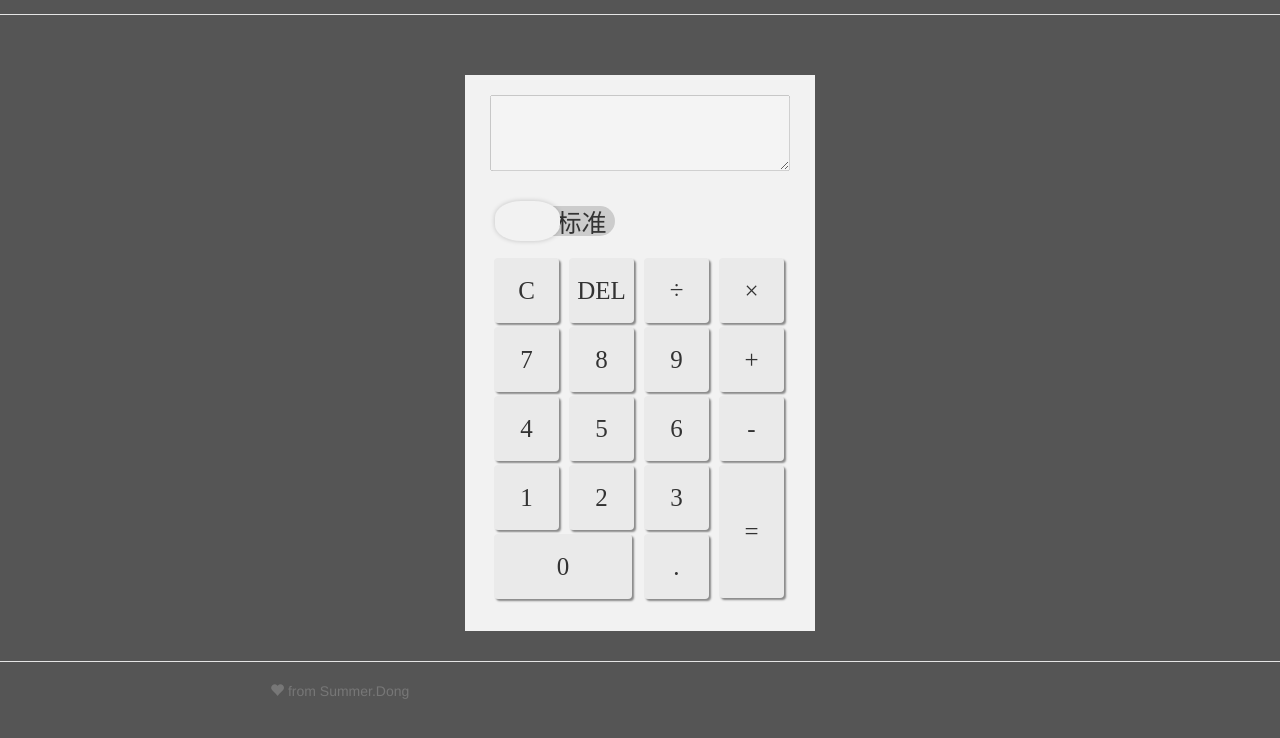
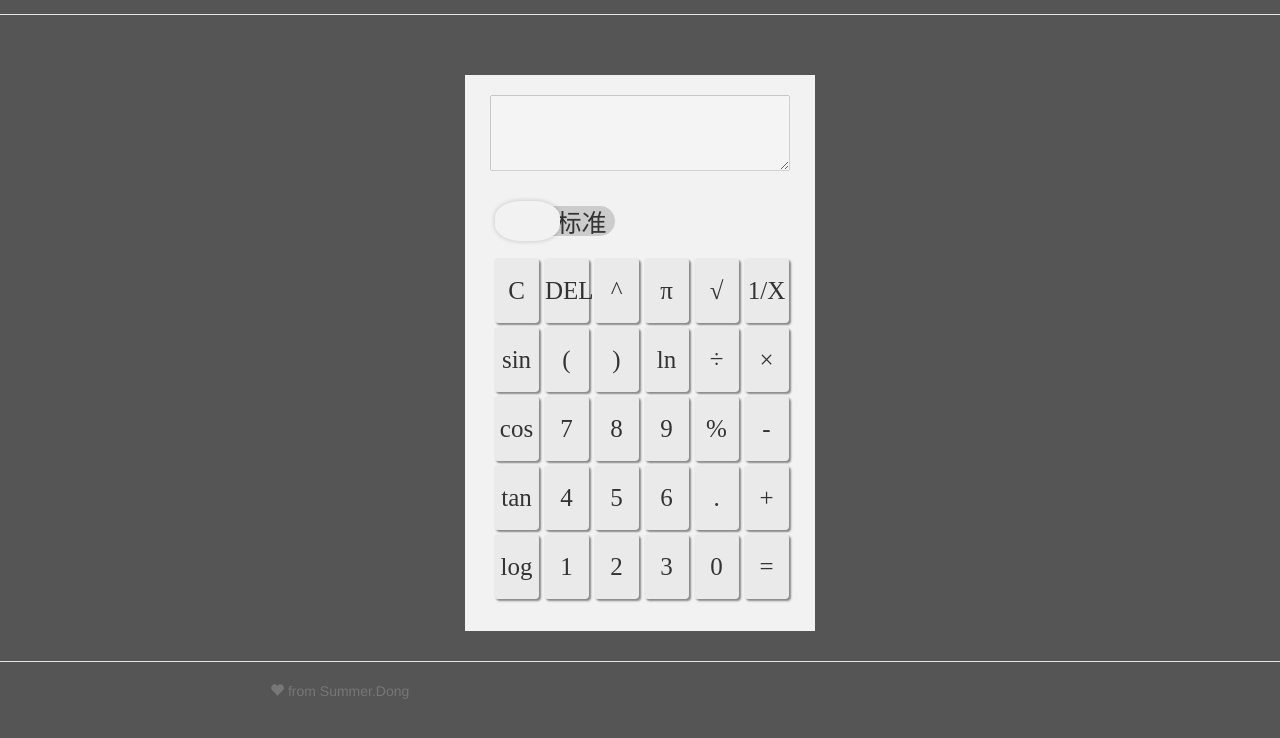
Before and after one commit to Summer-Dong/calculator, a website: page app/index.html in a window 1280 px wide. Shown: the part 58-796 px from the top of the page. Drawn offline with nearby package versions, Linux system fonts and the light colour scheme; some packages are replaced by stand-ins of ours; files that its build step writes are made by us from their sources.

Commit message:
[#2]finished the scientific calcu'style

```diff
--- a/app/styles/main.css
+++ b/app/styles/main.css
@@ -94,7 +94,7 @@
   margin: auto;
   background-color: #F2F2F2;
 }
-.col-md-3, .col-md-4, .col-md-8{
+.col-md-2, .col-md-3, .col-md-4, .col-md-8{
   padding: 2px;
 }
 .buttons,.buttonZero, .buttonsEqual{
@@ -105,6 +105,7 @@
   background-color: #EAEAEA;
   text-align: center;
   font: 25px bold;
+  outline: none;
   box-shadow: 2px 2px 2px #888888;
 }
 .buttonZero{
@@ -112,6 +113,18 @@
 }
 .buttonsEqual{
   height: 133px;
+}
+/*scientific calcu*/
+.buttonS{
+  width: 45px;
+  height:65px;
+  margin-left: 2px;
+  padding: 0;
+  background-color: #EAEAEA;
+  text-align: center;
+  font: 25px bold;
+  outline: none;
+  box-shadow: 2px 2px 2px #888888;
 }
 /* Everything but the jumbotron gets side spacing for mobile first views */
 .header,
--- a/app/views/main.html
+++ b/app/views/main.html
@@ -13,7 +13,7 @@
         </section>
     </div>
     <!-- normal calculator -->
-    <div class="main">
+    <div class="main" ng-show="false">
         <div class="row rowLine">
             <div class="col-md-3"><button class="btn buttons">C</button></div>
             <div class="col-md-3"><button class="btn buttons">DEL</button></div>
@@ -49,7 +49,46 @@
     </div>
 
     <!-- scientific calculator -->
-    <div>
-
+    <div class="main">
+        <div class="row rowLine">
+            <div class="col-md-2"><button class="btn buttonS">C</button></div>
+            <div class="col-md-2"><button class="btn buttonS">DEL</button></div>
+            <div class="col-md-2"><button class="btn buttonS">^</button></div>
+            <div class="col-md-2"><button class="btn buttonS">π</button></div>
+            <div class="col-md-2"><button class="btn buttonS">√</button></div>
+            <div class="col-md-2"><button class="btn buttonS">1/X</button></div>
+        </div>
+        <div class="row rowLine">
+            <div class="col-md-2"><button class="btn buttonS">sin</button></div>
+            <div class="col-md-2"><button class="btn buttonS">(</button></div>
+            <div class="col-md-2"><button class="btn buttonS">)</button></div>
+            <div class="col-md-2"><button class="btn buttonS">ln</button></div>
+            <div class="col-md-2"><button class="btn buttonS">÷</button></div>
+            <div class="col-md-2"><button class="btn buttonS">×</button></div>
+        </div>
+        <div class="row rowLine">
+            <div class="col-md-2"><button class="btn buttonS">cos</button></div>
+            <div class="col-md-2"><button class="btn buttonS">7</button></div>
+            <div class="col-md-2"><button class="btn buttonS">8</button></div>
+            <div class="col-md-2"><button class="btn buttonS">9</button></div>
+            <div class="col-md-2"><button class="btn buttonS">%</button></div>
+            <div class="col-md-2"><button class="btn buttonS">-</button></div>
+        </div>
+        <div class="row rowLine">
+            <div class="col-md-2"><button class="btn buttonS">tan</button></div>
+            <div class="col-md-2"><button class="btn buttonS">4</button></div>
+            <div class="col-md-2"><button class="btn buttonS">5</button></div>
+            <div class="col-md-2"><button class="btn buttonS">6</button></div>
+            <div class="col-md-2"><button class="btn buttonS">.</button></div>
+            <div class="col-md-2"><button class="btn buttonS">+</button></div>
+        </div>
+        <div class="row rowLine">
+            <div class="col-md-2"><button class="btn buttonS">log</button></div>
+            <div class="col-md-2"><button class="btn buttonS">1</button></div>
+            <div class="col-md-2"><button class="btn buttonS">2</button></div>
+            <div class="col-md-2"><button class="btn buttonS">3</button></div>
+            <div class="col-md-2"><button class="btn buttonS">0</button></div>
+            <div class="col-md-2"><button class="btn buttonS">=</button></div>
+        </div>
     </div>
 </div>
```
